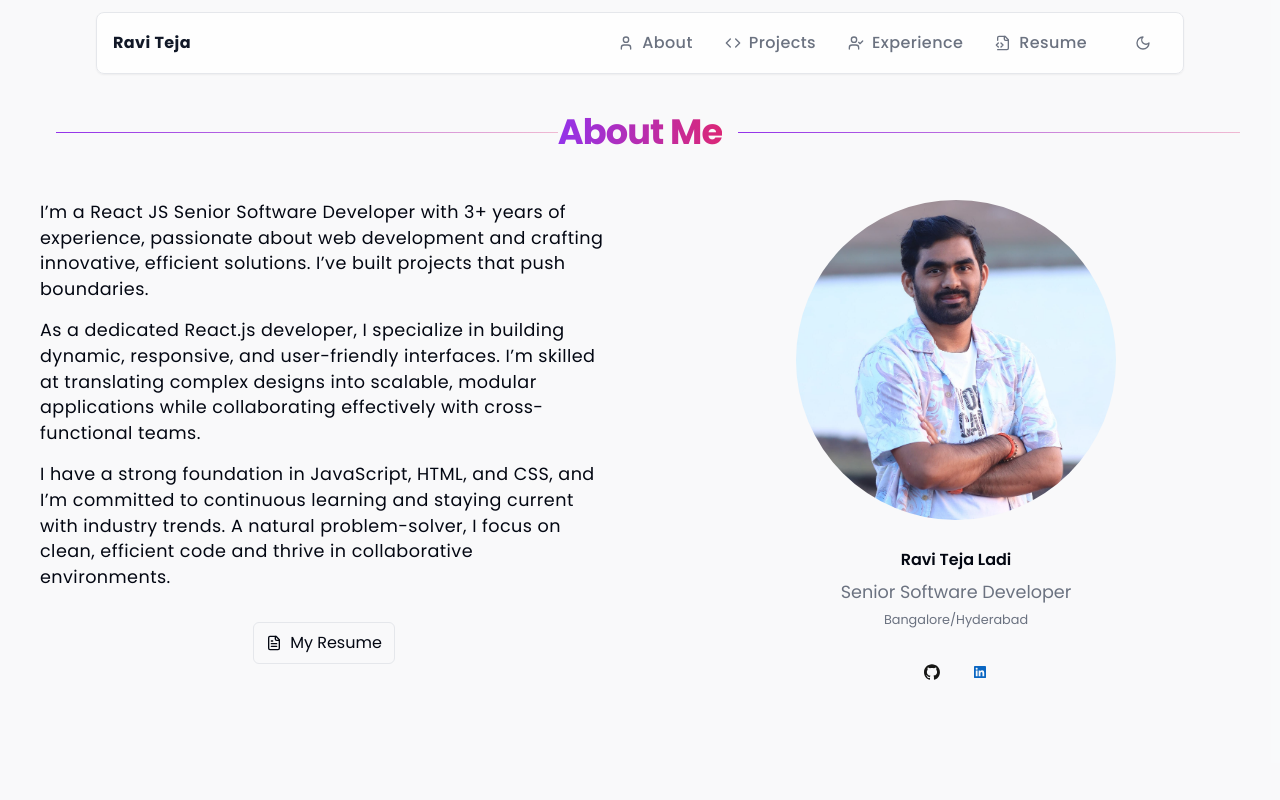
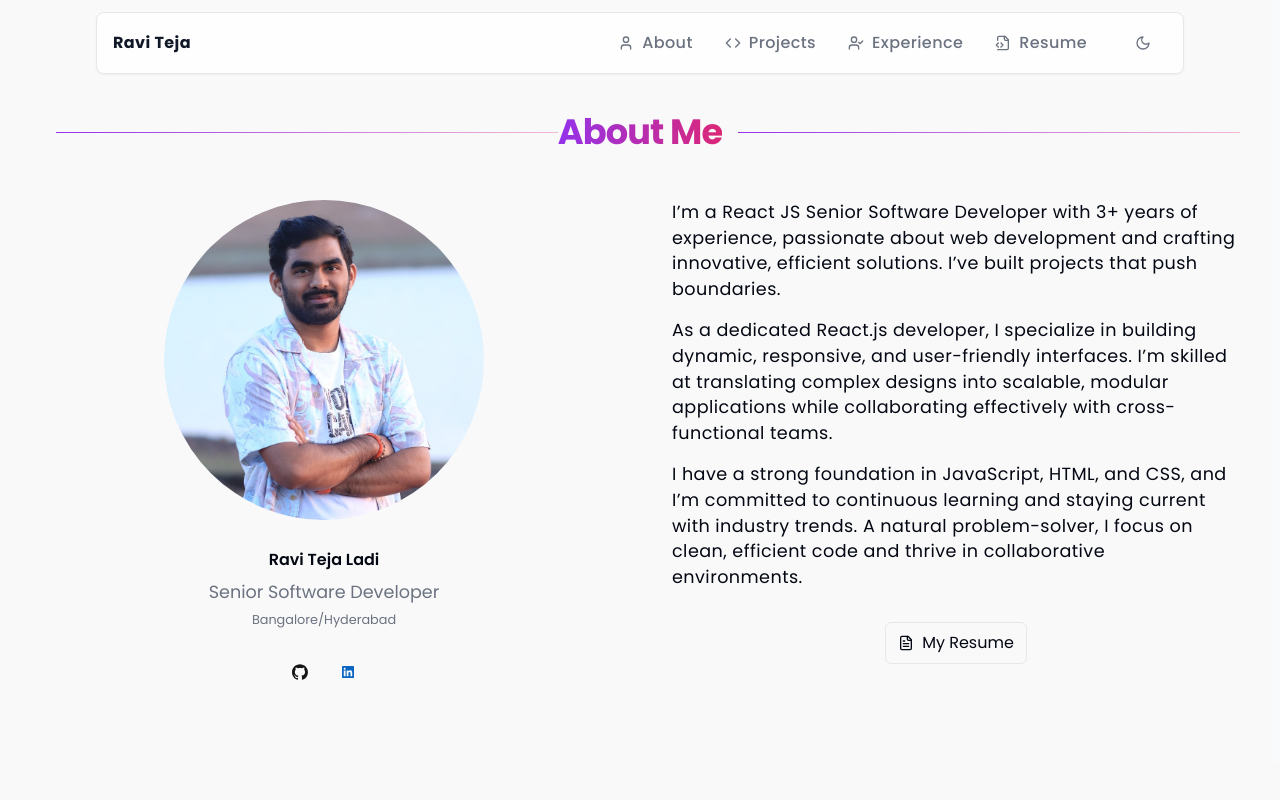
Before and after one commit to RaviTejaLadi/ravitejal, a React (Vite) app: page / in a window 1280 px wide. Shown: the top 800 px of the page. Built offline with nearby package versions, Linux system fonts and the light colour scheme.

Commit message:
fix: update Footer layout and styling; enhance AboutSection with profile and social links

```diff
--- a/src/layout/Footer.tsx
+++ b/src/layout/Footer.tsx
@@ -2,13 +2,13 @@
 
 const Footer = () => {
   return (
-    <footer className=" flex items-center justify-between py-4 border-t px-4 md:px-10 lg:px-20 ">
-      <div className="text-muted-foreground">
-        <p>@ Designed and developed by Ravi Teja Ladi.</p>
+    <footer className="flex flex-col md:flex-row items-center justify-between gap-4 py-4 border-t px-4 md:px-10 lg:px-20">
+      <div className="text-muted-foreground text-center md:text-left">
+        <p>© Designed and developed by Ravi Teja Ladi.</p>
       </div>
-      <div className="text-muted-foreground">
-        <p className="flex gap-2">
-          Powered by.
+      <div className="text-muted-foreground text-center md:text-right">
+        <div className="flex flex-col sm:flex-row items-center gap-2">
+          <span>Powered by</span>
           <div className="flex gap-2 items-center">
             <React className="size-4" />
             <TypeScript className="size-4" />
@@ -16,7 +16,7 @@
             <SchadCn className="size-4" />
             <Vite className="size-4" />
           </div>
-        </p>
+        </div>
       </div>
     </footer>
   );
--- a/src/pages/AboutSection.tsx
+++ b/src/pages/AboutSection.tsx
@@ -25,6 +25,26 @@
           <div className="ml-4 h-px bg-gradient-to-r from-purple-600 to-pink-600/30 flex-grow" />
         </div>
         <div className="flex flex-col md:flex-row items-start gap-16">
+          <div className="flex-1 flex flex-col items-center mx-auto gap-6">
+            <img
+              src={profilePic}
+              alt="Profile"
+              className="h-64 w-64 md:h-80 md:w-80 object-cover rounded-full"
+            />
+            <div className="text-center">
+              <h3 className="text-2xl font-semibold mb-1">{aboutConfig.userName}</h3>
+              <p className="text-lg text-muted-foreground mb-1">{aboutConfig.designation}</p>
+              <p className="text-sm md:text-base text-muted-foreground">Bangalore/Hyderabad</p>
+            </div>
+            <div className="flex gap-3">
+              <Button variant="ghost" onClick={handleGithub} size="icon">
+                <GitHub className="h-5 w-5" />
+              </Button>
+              <Button variant="ghost" onClick={handleLinkedIn} size="icon">
+                <LinkedIn className="h-5 w-5" />
+              </Button>
+            </div>
+          </div>
           <div className="flex-1">
             <div className="flex flex-col gap-4 items-center">
               <div>
@@ -45,27 +65,6 @@
               </div>
             </div>
           </div>
-
-          <div className="flex-1 flex flex-col items-center  gap-6">
-            <img
-              src={profilePic}
-              alt="Profile"
-              className="h-64 w-64 md:h-80 md:w-80 object-cover rounded-full"
-            />
-            <div className="text-center ">
-              <h3 className="text-2xl font-semibold mb-1">{aboutConfig.userName}</h3>
-              <p className="text-lg text-muted-foreground mb-1">{aboutConfig.designation}</p>
-              <p className="text-sm md:text-base text-muted-foreground">Bangalore/Hyderabad</p>
-            </div>
-            <div className="flex gap-3">
-              <Button variant="ghost" onClick={handleGithub} size="icon">
-                <GitHub className="h-5 w-5" />
-              </Button>
-              <Button variant="ghost" onClick={handleLinkedIn} size="icon">
-                <LinkedIn className="h-5 w-5" />
-              </Button>
-            </div>
-          </div>
         </div>
       </div>
     </section>
--- a/src/pages/TechnologiesSection.tsx
+++ b/src/pages/TechnologiesSection.tsx
@@ -17,7 +17,7 @@
         <Tabs defaultValue="mostUsed" className="w-full">
           <TabsList className="w-full">
             {technoConfig.tabTriggers.map((tab) => (
-              <TabsTrigger value={tab.value} key={tab.value} className="w-full">
+              <TabsTrigger value={tab.value} key={tab.value} className="w-full ">
                 {tab.label}
               </TabsTrigger>
             ))}
```
